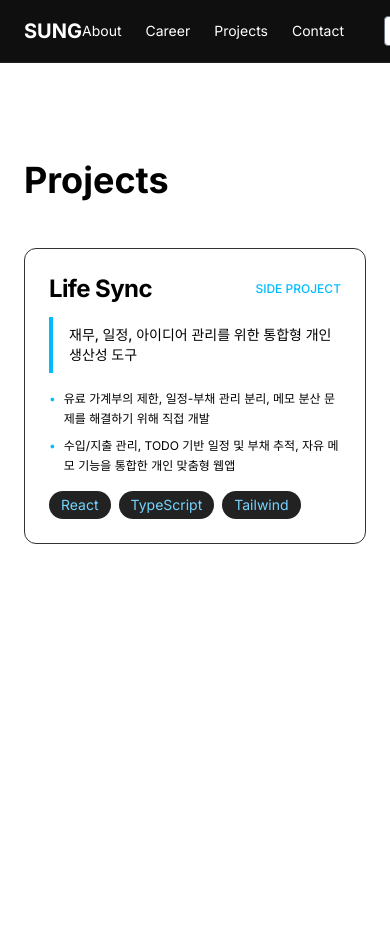
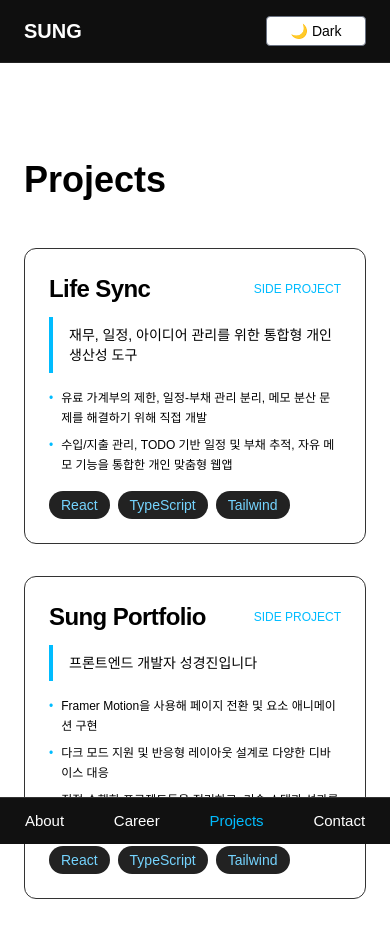
Before and after one commit to newmcb/sung-portfolio, a Next.js app: page /projects in a window 390 px wide. Shown: the top 938 px of the page. Before the commit the page ends 844 px from the top, so only its background shows below. Built offline with nearby package versions, Linux system fonts and the light colour scheme.

Commit message:
모바일 레이아웃 수정

```diff
--- a/app/layout.tsx
+++ b/app/layout.tsx
@@ -1,56 +1,32 @@
 import "./globals.css";
 import { Inter } from "next/font/google";
-import Link from "next/link";
-import DarkModeToggle from "@/components/DarkModeToggle";
+import Script from "next/script";
+import Header from "@/components/Header";
+import Footer from "@/components/Footer";
 
 const inter = Inter({ subsets: ["latin"] });
 
 export const metadata = {
-  title: "My Portfolio",
-  description: "Interactive Developer Portfolio",
+  title: "Sung Portfolio",
+  description: "Frontend Developer Sung Portfolio",
 };
 
 export default function RootLayout({ children }: { children: React.ReactNode }) {
   return (
-    <html lang="en" suppressHydrationWarning>
+    <html lang="en" className={inter.className} suppressHydrationWarning>
     <head>
-      <script
-        dangerouslySetInnerHTML={{
-          __html: `
-              try {
-                const saved = localStorage.getItem("darkMode");
-                const isDark = saved === "true";
-
-                if (isDark) {
-                  document.documentElement.classList.add("dark");
-                } else {
-                  document.documentElement.classList.remove("dark");
-                }
-                // document.body.dataset.theme = isDark ? "dark" : "light";
-                // window.__themeLabel = isDark ? "☀️ Light" : "🌙 Dark";
-              } catch (e) {}
-            `,
-        }}
-      />
+      <Script id="theme-init" strategy="beforeInteractive">
+        {`try {
+              const saved = localStorage.getItem("darkMode");
+              const isDark = saved === "true";
+              document.documentElement.classList.toggle("dark", isDark);
+            } catch {}`}
+      </Script>
     </head>
-    <body className={`${inter.className} transition-colors duration-500`} suppressHydrationWarning>
-    <header
-      className="fixed top-0 w-full z-50 border-b border-[#222] backdrop-blur bg-opacity-80 bg-[#0f0f0f] dark:bg-[#0f0f0f] [data-theme=light]:bg-white">
-      <nav className="max-w-5xl mx-auto px-6 py-4 flex justify-between items-center">
-        <Link href="/"
-              className="text-xl font-bold text-white dark:text-white [data-theme=light]:text-black hover:text-sky-400">SUNG</Link>
-        <div className="flex items-center space-x-6 text-sm">
-          <Link href="/about" className="text-white dark:text-white [data-theme=light]:text-black hover:text-sky-400">About</Link>
-          <Link href="/career" className="text-white dark:text-white [data-theme=light]:text-black hover:text-sky-400">Career</Link>
-          <Link href="/projects" className="text-white dark:text-white [data-theme=light]:text-black hover:text-sky-400">Projects</Link>
-          <Link href="/contact" className="text-white dark:text-white [data-theme=light]:text-black hover:text-sky-400">Contact</Link>
-          <div className="min-w-[100px] text-center">
-            <DarkModeToggle />
-          </div>
-        </div>
-      </nav>
-    </header>
-    <div className="pt-20">{children}</div>
+    <body className="transition-colors duration-500">
+      <Header />
+        <main className="pt-20">{children}</main>
+      <Footer />
     </body>
     </html>
   );
--- a/app/page.tsx
+++ b/app/page.tsx
@@ -23,10 +23,10 @@ export default function HomePage() {
   return (
     <main className="h-screen flex flex-col justify-center items-center text-center px-4">
       <motion.h1
-        initial={{ opacity: 0, y: -30 }}
-        animate={{ opacity: 1, y: 0 }}
-        transition={{ duration: 0.6 }}
-        className="text-5xl font-bold mb-4"
+        initial={{opacity: 0, y: -30}}
+        animate={{opacity: 1, y: 0}}
+        transition={{duration: 0.6}}
+        className="text-3xl sm:text-4xl md:text-5xl font-bold mb-4"
       >
         프론트엔드 개발자 성경진
       </motion.h1>
@@ -35,29 +35,16 @@ export default function HomePage() {
         <AnimatePresence mode="wait">
           <motion.p
             key={index}
-            initial={{ opacity: 0, y: 10 }}
-            animate={{ opacity: 1, y: 0 }}
-            exit={{ opacity: 0, y: -10 }}
-            transition={{ duration: 0.5 }}
+            initial={{opacity: 0, y: 10}}
+            animate={{opacity: 1, y: 0}}
+            exit={{opacity: 0, y: -10}}
+            transition={{duration: 0.5}}
             className="text-gray-400 text-lg"
           >
             {phrases[index]}
           </motion.p>
         </AnimatePresence>
       </div>
-
-      <motion.div
-        initial={{ opacity: 0 }}
-        animate={{ opacity: 1 }}
-        transition={{ duration: 1, delay: 0.4 }}
-      >
-        {/*<Link*/}
-        {/*  href="/projects"*/}
-        {/*  className="bg-sky-500 hover:bg-sky-600 text-white px-6 py-3 rounded-lg text-lg font-medium"*/}
-        {/*>*/}
-        {/*  View Projects*/}
-        {/*</Link>*/}
-      </motion.div>
 
       <motion.div
         initial={{ opacity: 0 }}
--- a/app/projects/[slug]/page.tsx
+++ b/app/projects/[slug]/page.tsx
@@ -60,7 +60,7 @@ export default function ProjectDetailPage() {
 
       {project.reason && (
         <Section icon="💡" title="만든 이유">
-          <p className="text-sm leading-relaxed">{project.reason}</p>
+          <p className="text-sm leading-relaxed whitespace-pre-line">{project.reason}</p>
         </Section>
       )}
 
@@ -106,7 +106,7 @@ export default function ProjectDetailPage() {
 
       {project.learned && (
         <Section icon="📘" title="배운 점">
-          <p className="text-sm leading-relaxed">{project.learned}</p>
+          <p className="text-sm leading-relaxed whitespace-pre-line">{project.learned}</p>
         </Section>
       )}
 
--- /dev/null
+++ b/components/Footer.tsx
@@ -0,0 +1,31 @@
+'use client'
+import Link from 'next/link'
+import { usePathname } from 'next/navigation'
+import {NAV_LINKS} from "@/components/Header";
+
+export default function Footer() {
+  const pathname = usePathname()
+
+  return (
+    <footer className="md:hidden fixed bottom-0 left-0 w-full bg-[#111] border-t border-[#333] py-3 text-[15px] min-h-[44px] z-50">
+      <div className="flex justify-around">
+        {NAV_LINKS.map(({ href, label }) => {
+          const isActive = pathname === href
+          return (
+            <Link
+              key={href}
+              href={href}
+              className={`hover:text-sky-400 ${
+                isActive
+                  ? 'text-sky-400'
+                  : 'text-white dark:text-white [data-theme=light]:text-black'
+              }`}
+            >
+              {label}
+            </Link>
+          )
+        })}
+      </div>
+    </footer>
+  )
+}
--- /dev/null
+++ b/components/Header.tsx
@@ -0,0 +1,51 @@
+'use client'
+import Link from 'next/link'
+import { usePathname } from 'next/navigation'
+import DarkModeToggle from './DarkModeToggle'
+
+export const NAV_LINKS = [
+  { href: '/about', label: 'About' },
+  { href: '/career', label: 'Career' },
+  { href: '/projects', label: 'Projects' },
+  { href: '/contact', label: 'Contact' },
+]
+
+export default function Header() {
+  const pathname = usePathname()
+
+  return (
+    <header className="fixed top-0 w-full z-50 border-b border-[#222] backdrop-blur bg-opacity-80 bg-[#0f0f0f] dark:bg-[#0f0f0f] [data-theme=light]:bg-white">
+      <nav className="max-w-5xl mx-auto px-6 py-4 flex justify-between items-center">
+        <Link
+          href="/"
+          className={`text-xl font-bold hover:text-sky-400 ${
+            pathname === '/' ? 'text-sky-400' : 'text-white dark:text-white [data-theme=light]:text-black'
+          }`}
+        >
+          SUNG
+        </Link>
+        <div className="flex items-center space-x-6 text-sm">
+          <div className="hidden md:flex space-x-6">
+            {NAV_LINKS.map(({ href, label }) => {
+              const isActive = pathname === href
+              return (
+                <Link
+                  key={href}
+                  href={href}
+                  className={`hover:text-sky-400 ${
+                    isActive
+                      ? 'text-sky-400'
+                      : 'text-white dark:text-white [data-theme=light]:text-black'
+                  }`}
+                >
+                  {label}
+                </Link>
+              )
+            })}
+          </div>
+          <DarkModeToggle />
+        </div>
+      </nav>
+    </header>
+  )
+}
--- a/data/projects.ts
+++ b/data/projects.ts
@@ -34,5 +34,29 @@ export const projects: Project[] = [
     demo: "https://life-sync-khaki.vercel.app/",
     repo: "https://github.com/newmcb/life-sync",
     type: "Side Project"
+  },
+  {
+    slug: "portfolio",
+    title: "Sung Portfolio",
+    description: "프론트엔드 개발자 성경진입니다",
+    details: [
+      "Framer Motion을 사용해 페이지 전환 및 요소 애니메이션 구현",
+      "다크 모드 지원 및 반응형 레이아웃 설계로 다양한 디바이스 대응",
+      "직접 수행한 프로젝트들을 정리하고, 기술 스택과 성과를 명확히 시각화"
+    ],
+    tech: ["React", "TypeScript", "Tailwind"],
+    reason:
+      `이력서나 정적인 PDF 대신, 실제 작업물을 담은 인터랙티브한 포트폴리오가 더 효과적인 커뮤니케이션 수단이라고 판단했습니다.
+      자신의 기술 스택과 UI/UX 감각을 보여주기 위한 용도로 직접 제작하였습니다.`,
+    learned:
+      `모던 프론트엔드 개발의 전반적인 흐름을 정리하면서, 사용자 경험을 고려한 인터랙션 구성과 코드 구조화의 중요성을 체감했습니다.
+      애니메이션, 라우팅, 상태 관리 등을 종합적으로 조율하는 UI 설계 경험을 쌓을 수 있었습니다.`,
+    screenshots: [
+      "/images/life-sync-1.png",
+      "/images/life-sync-2.gif"
+    ],
+    demo: "https://sung-portfolio-chi.vercel.app//",
+    repo: "https://github.com/newmcb/sung-portfolio",
+    type: "Side Project"
   }
 ];
--- a/tsconfig.json
+++ b/tsconfig.json
@@ -18,6 +18,7 @@
         "name": "next"
       }
     ],
+    "baseUrl": ".",
     "paths": {
       "@/*": ["./*"]
     }
```
